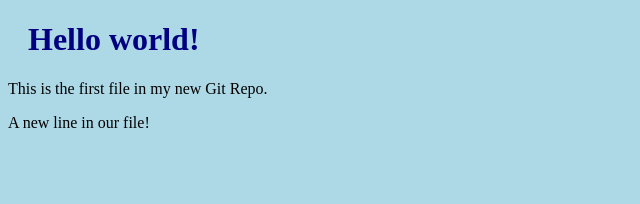
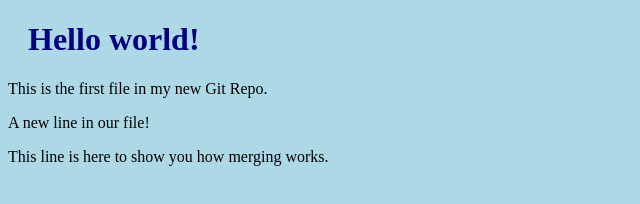
Before and after one commit to t0mlub/t0mlub.github.io, a plain HTML site: page index.html in a window 1280 px wide. Shown: the whole page, without its empty margins (0-640 px from the left). Drawn offline with Linux system fonts and the light colour scheme.

Commit message:
updated index.html with emergency fix

```diff
--- a/index.html
+++ b/index.html
@@ -9,6 +9,7 @@
 <h1>Hello world!</h1>
 <p>This is the first file in my new Git Repo.</p>
 <p>A new line in our file!</p>
+<p>This line is here to show you how merging works.</p>
 
 </body>
 </html>
```
